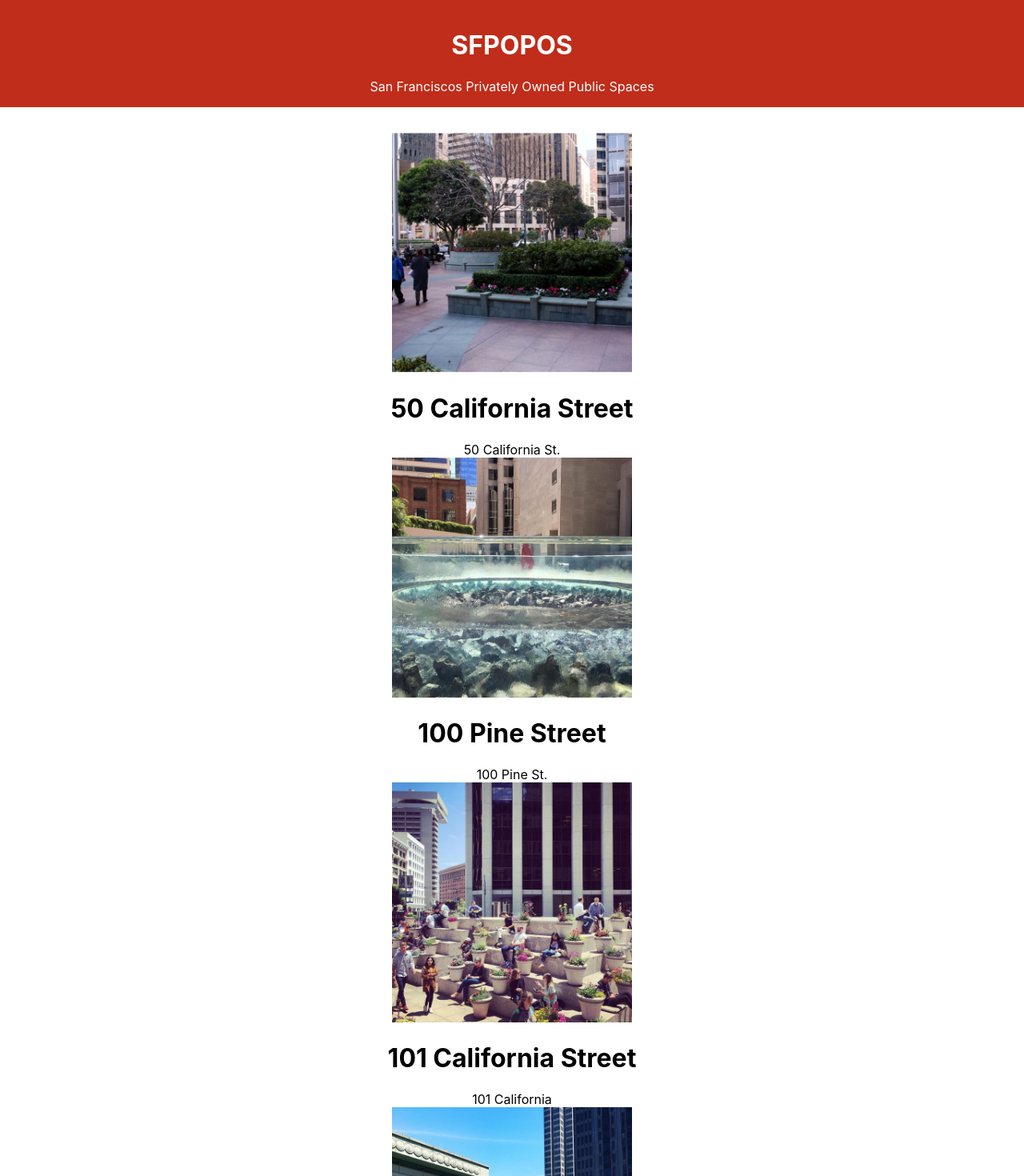
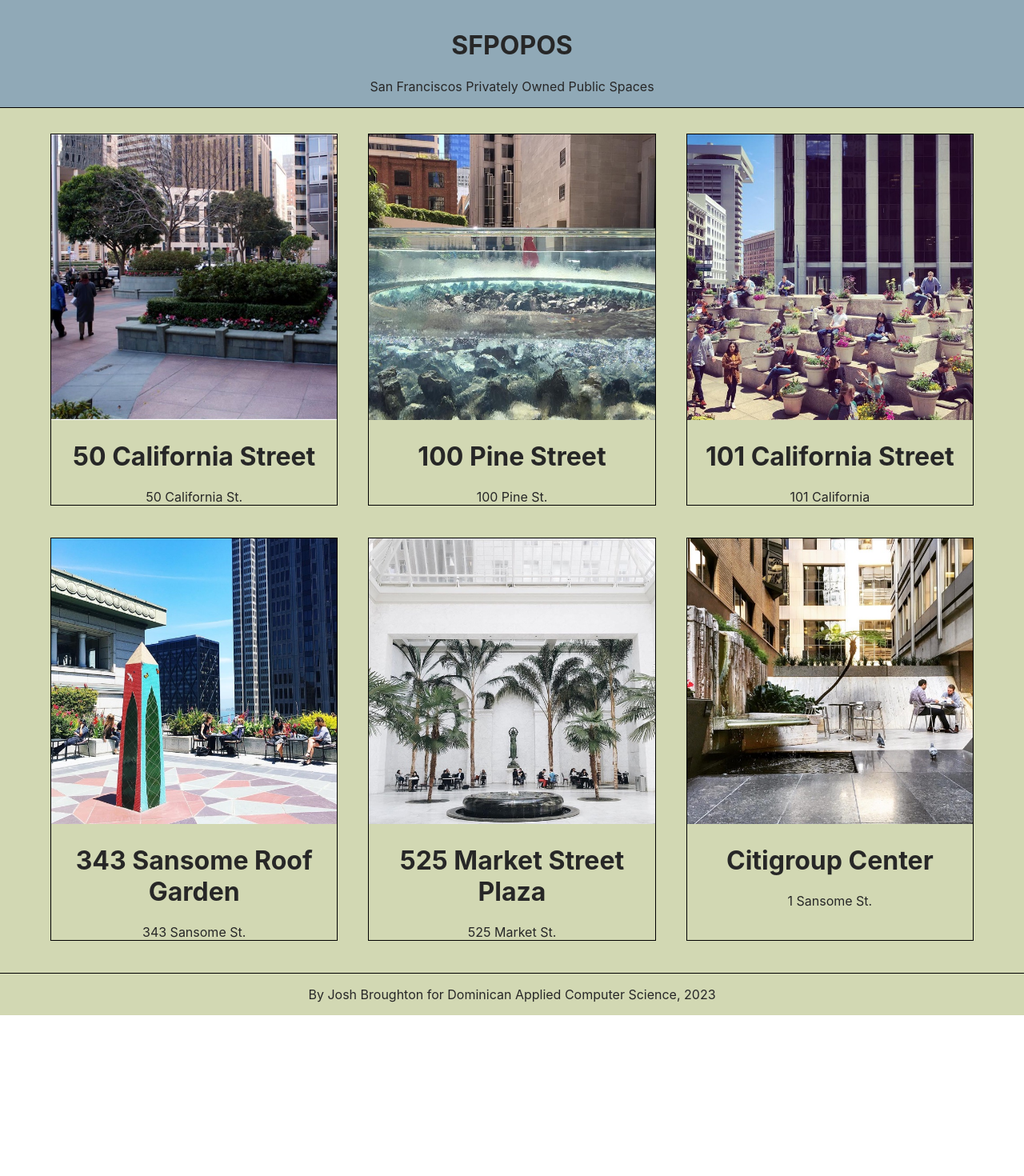
Before and after one commit to JoshBroughton/react-sfpopos-tutorial, a React (Create React App) app: page / in a window 1280 px wide. Shown: the top 1470 px of the page at 80% size. After the commit the page ends 1269 px from the top, so only its background shows below. Built offline with nearby package versions, Linux system fonts and the light colour scheme.

Commit message:
content styling and resizing, footer component created

```diff
--- a/src/App.css
+++ b/src/App.css
@@ -1,31 +1,9 @@
 .App {
   text-align: center;
-}
-
-.App-logo {
-  height: 40vmin;
-  pointer-events: none;
-}
-
-@media (prefers-reduced-motion: no-preference) {
-  .App-logo {
-    animation: App-logo-spin infinite 20s linear;
-  }
-}
-
-.App-header {
-  background-color: #282c34;
-  min-height: 100vh;
+  background-color: #d2d8b3;
+  color: #272727;
   display: flex;
   flex-direction: column;
-  align-items: center;
-  justify-content: center;
-  font-size: calc(10px + 2vmin);
-  color: white;
-}
-
-.App-link {
-  color: #61dafb;
 }
 
 @keyframes App-logo-spin {
--- a/src/App.js
+++ b/src/App.js
@@ -3,12 +3,14 @@ import './App.css';
 
 import Title from './components/Title'
 import POPOSList from './components/POPOSList';
+import Footer from './components/Footer';
 
 function App() {
   return (
     <div className="App">
       <Title />
       <POPOSList />
+      <Footer />
     </div>
   );
 }
--- /dev/null
+++ b/src/components/Footer.js
@@ -0,0 +1,12 @@
+import React from "react";
+import "./styles/Footer.css"
+
+function Footer() {
+  return(
+    <div className="Footer">
+      <p>By Josh Broughton for Dominican Applied Computer Science, 2023</p>
+    </div>
+  )
+}
+
+export default Footer;
--- a/src/components/POPOSList.js
+++ b/src/components/POPOSList.js
@@ -1,5 +1,6 @@
 import React from 'react';
 import POPOSSpace from './POPOSSpace';
+import './styles/POPOSList.css'
 
 function POPOSList() {
   return (
--- a/src/components/POPOSSpace.js
+++ b/src/components/POPOSSpace.js
@@ -1,9 +1,10 @@
 import React from 'react';
+import './styles/POPOSSpace.css'
 
 function POPOSSpace(props) {
   const { name, image, address } = props;
   return (
-    <div>
+    <div className="POPOSSpace">
       <img src={`${process.env.PUBLIC_URL}/images/${image}`}
         width="300"
         height="300"
--- a/src/components/Title.js
+++ b/src/components/Title.js
@@ -5,9 +5,9 @@ function Title() {
   return (
     <div className="Title">
       <h1>SFPOPOS</h1>
-      <div className="TItle-Subtitle">San Franciscos Privately Owned Public Spaces</div>
+      <div className="Title-Subtitle">San Franciscos Privately Owned Public Spaces</div>
     </div>
   )
 }
 
-export default Title
+export default Title;
--- /dev/null
+++ b/src/components/styles/Footer.css
@@ -0,0 +1,3 @@
+.Footer {
+    border-top: 1px solid black;
+}
--- /dev/null
+++ b/src/components/styles/POPOSList.css
@@ -0,0 +1,9 @@
+.POPOSList {
+    width: 90%;
+    margin-left: 5%;
+    margin-right: 5%;
+    margin-bottom: 40px;
+    display: grid;
+    grid-template-columns: 1fr 1fr 1fr;
+    grid-gap: 40px;
+  }
--- /dev/null
+++ b/src/components/styles/POPOSSpace.css
@@ -0,0 +1,10 @@
+.POPOSSpace {
+    border: 1px black solid;
+    width: 100%;
+    justify-self: center;
+}
+
+.POPOSSpace > img {
+    width: 100%;
+    height: auto;
+}
--- a/src/components/styles/Title.css
+++ b/src/components/styles/Title.css
@@ -8,10 +8,6 @@
     align-items: center;
     padding: 1em;
     margin-bottom: 2em;
-    background-color: rgb(192, 45, 26);
-    color: #fff;
+    border-bottom: 1px solid black;
+    background-color: #90A9B7;
   }
-
-.Title-Subtitle {
-    color: rgba(255, 255, 255, 0.75);
-  }
```
